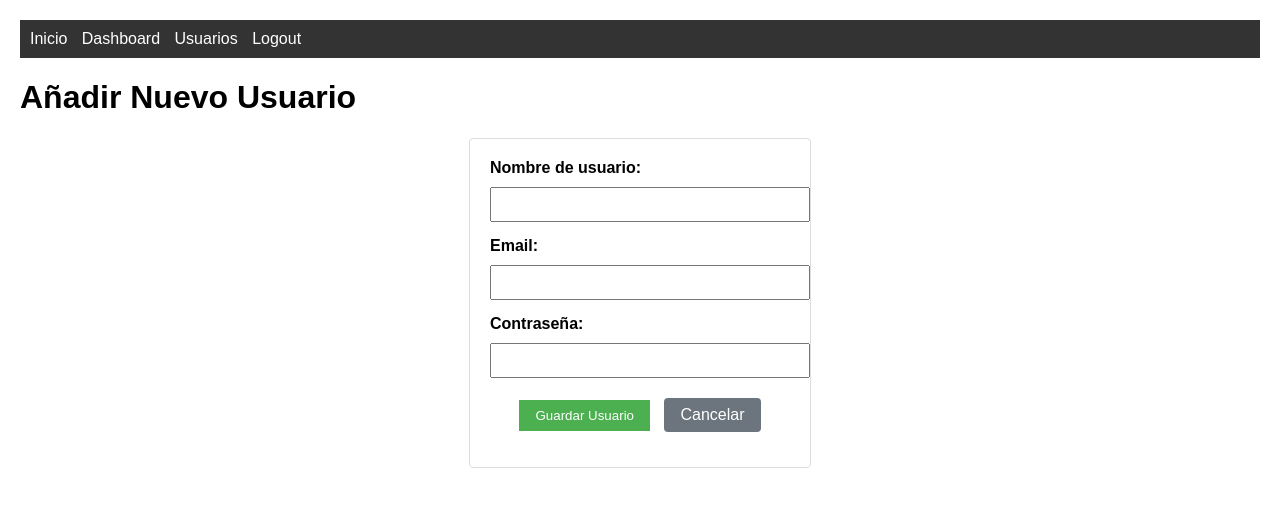
After one commit to nereasaga/investigacion-python-2, a Flask app: page /users/add in a window 1280 px wide. The commit adds this page. Shown: the top 507 px of the page. Run offline with Flask 3, Linux system fonts and the light colour scheme; a user stored in the database is signed in.

Commit message:
borrado el Env y agregados templates

```diff
--- a/app.py
+++ b/app.py
@@ -17,5 +17,5 @@ def load_user(user_id):
 # Registrar rutas
 init_routes(app)  # Aquí se vinculan las rutas al proyecto
 
-# if __name__ == '__main__':
-#     app.run(debug=True)
+if __name__ == '__main__':
+    app.run(debug=True)
--- a/models.py
+++ b/models.py
@@ -57,9 +57,16 @@ def get_user_by_email(email):
     conn = get_db_connection()
     cursor = conn.cursor()
     cursor.execute('SELECT * FROM users WHERE email = ?', (email,))
-    user = cursor.fetchone()
+    user_data = cursor.fetchone()
     conn.close()
-    return user
+    if user_data:
+        return User(
+            id=user_data['id'],
+            username=user_data['username'],
+            email=user_data['email'],
+            password=user_data['password']
+        )
+    return None
 
 # Función para agregar un nuevo usuario
 def add_user(username, email, password):
--- a/routes.py
+++ b/routes.py
@@ -21,12 +21,16 @@ def init_routes(app):
     @login_required
     def logout():
         logout_user()
-        return redirect(url_for('login'))
+        return redirect(url_for('index'))
 
     @app.route('/')
-    @login_required
     def index():
         return render_template('index.html')
+
+    @app.route('/dashboard')
+    @login_required
+    def dashboard():
+        return render_template('dashboard.html')
 
   # Vista de lista de usuarios
     @app.route('/users/view')
@@ -104,3 +108,8 @@ def init_routes(app):
     def delete_user_by_email(email):
         del_user_by_email(email)
         return jsonify({'message': 'Usuario eliminado exitosamente'})
+
+    @app.route('/users/add', methods=['GET'])
+    @login_required
+    def add_user_view():
+        return render_template('add_user.html')
--- a/static/css/style.css
+++ b/static/css/style.css
@@ -75,8 +75,8 @@ button:hover {
     margin: 10px 0;
 }
 
-.actions {
-    margin-top: 20px;
+.actions-top {
+    margin-bottom: 20px;
 }
 
 .button {
@@ -92,6 +92,26 @@ button:hover {
     background-color: #45a049;
 }
 
+.button.secondary {
+    background-color: #6c757d;
+    margin-left: 10px;
+}
+
+.button.secondary:hover {
+    background-color: #5a6268;
+}
+
+label {
+    display: block;
+    margin-bottom: 5px;
+    font-weight: bold;
+}
+
+.actions {
+    margin-top: 20px;
+    text-align: center;
+}
+
 .alert {
     padding: 10px;
     margin: 10px 0;
--- /dev/null
+++ b/templates/add_user.html
@@ -0,0 +1,61 @@
+{% extends 'base.html' %}
+
+{% block title %}Añadir Usuario{% endblock %}
+
+{% block content %}
+    <h1>Añadir Nuevo Usuario</h1>
+    <form id="addUserForm" onsubmit="addUser(event)">
+        <div>
+            <label for="username">Nombre de usuario:</label>
+            <input type="text" id="username" name="username" required value="">
+        </div>
+        <div>
+            <label for="email">Email:</label>
+            <input type="email" id="email" name="email" required value="">
+        </div>
+        <div>
+            <label for="password">Contraseña:</label>
+            <input type="password" id="password" name="password" required value="">
+        </div>
+        <div class="actions">
+            <button type="submit">Guardar Usuario</button>
+            <a href="{{ url_for('list_users_view') }}" class="button secondary">Cancelar</a>
+        </div>
+    </form>
+
+    <script>
+        // Limpiar el formulario al cargar la página
+        window.onload = function() {
+            document.getElementById('addUserForm').reset();
+        };
+
+        async function addUser(event) {
+            event.preventDefault();
+            const form = event.target;
+            const data = {
+                username: form.username.value,
+                email: form.email.value,
+                password: form.password.value
+            };
+
+            try {
+                const response = await fetch('/users', {
+                    method: 'POST',
+                    headers: {
+                        'Content-Type': 'application/json'
+                    },
+                    body: JSON.stringify(data)
+                });
+
+                if (response.ok) {
+                    window.location.href = "{{ url_for('list_users_view') }}";
+                } else {
+                    alert('Error al crear el usuario');
+                }
+            } catch (error) {
+                console.error('Error:', error);
+                alert('Error al crear el usuario');
+            }
+        }
+    </script>
+{% endblock %}
--- a/templates/base.html
+++ b/templates/base.html
@@ -8,6 +8,7 @@
     <nav>
         <a href="{{ url_for('index') }}">Inicio</a>
         {% if current_user.is_authenticated %}
+            <a href="{{ url_for('dashboard') }}">Dashboard</a>
             <a href="{{ url_for('list_users_view') }}">Usuarios</a>
             <a href="{{ url_for('logout') }}">Logout</a>
         {% else %}
```
Also changed, not shown: templates/dashboard.html (added, +23 -0 lines), templates/index.html (+7 -1 lines), templates/users.html (+3 -30 lines), users.db.
